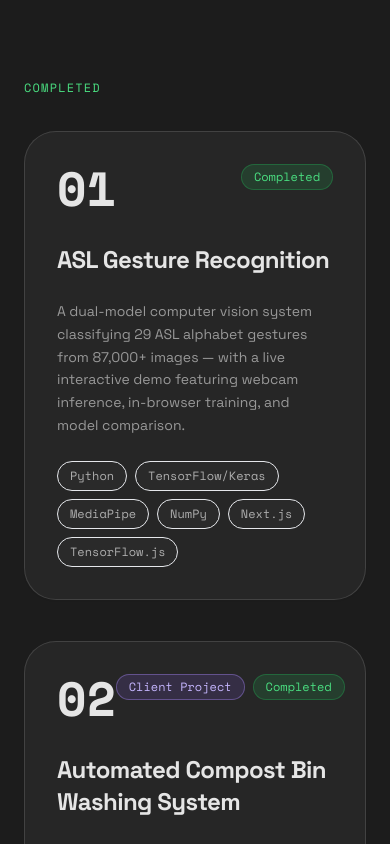
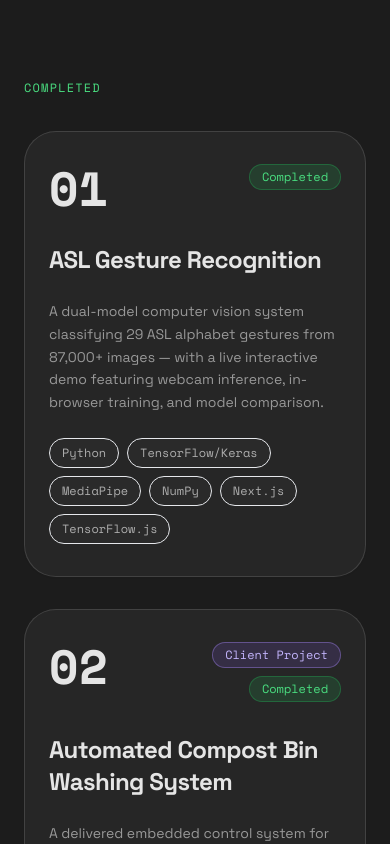
Before and after one commit to raphaelkaramagi/Portfolio-Website, a React (Vite) app: page / in a window 390 px wide. Shown: the part 2760-3604 px from the top of the page. Built offline with nearby package versions, Linux system fonts and the light colour scheme.

Commit message:
Added padding on project cards

```diff
--- a/src/components/ProjectArchive.jsx
+++ b/src/components/ProjectArchive.jsx
@@ -30,13 +30,13 @@ const ProjectCard = forwardRef(function ProjectCard({ project, stackIndex }, ref
       style={{ zIndex: stackIndex + 1 }}
     >
       <Link to={`/projects/${project.slug}`} className="block group">
-        <div className="bg-offwhite dark:bg-dark-card border border-dark/8 dark:border-dark-text/15 rounded-[2rem] p-8 sm:p-12 min-h-[380px] flex flex-col justify-between shadow-sm
+        <div className="bg-offwhite dark:bg-dark-card border border-dark/8 dark:border-dark-text/15 rounded-[2rem] px-6 py-8 sm:p-12 min-h-[380px] flex flex-col justify-between shadow-sm
           group-hover:border-signal/30 dark:group-hover:border-signal/50 dark:group-hover:shadow-[0_0_20px_rgba(230,59,46,0.08)] transition-all duration-300">
-          <div className="flex items-start justify-between mb-8">
-            <span className="font-mono text-5xl sm:text-7xl font-bold text-dark/8 dark:text-dark-text/8 leading-none">
+          <div className="flex items-start gap-4 sm:gap-8 mb-8 min-w-0">
+            <span className="font-mono text-5xl sm:text-7xl font-bold text-dark/8 dark:text-dark-text/8 leading-none shrink-0 tabular-nums">
               {project.number}
             </span>
-            <div className="flex items-center gap-2">
+            <div className="flex flex-1 flex-wrap justify-end items-center gap-2 min-w-0">
               {project.client && (
                 <span
                   className={`font-mono text-xs px-3 py-1 rounded-full border shrink-0 ${clientProjectBadge}`}
```
